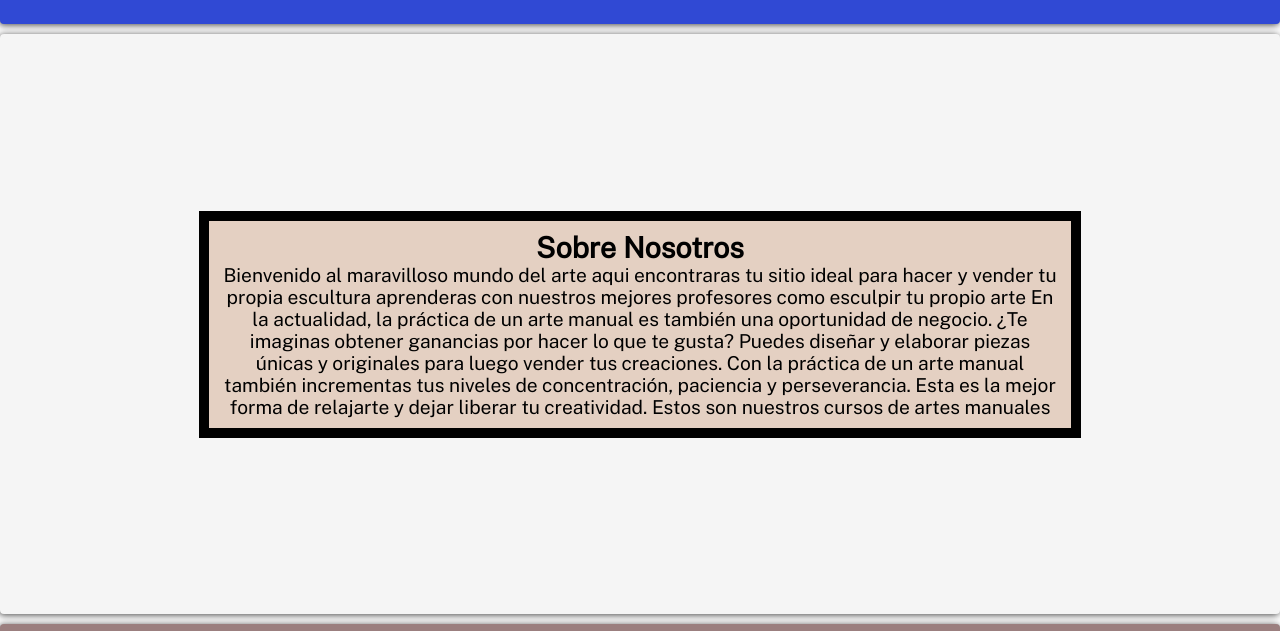
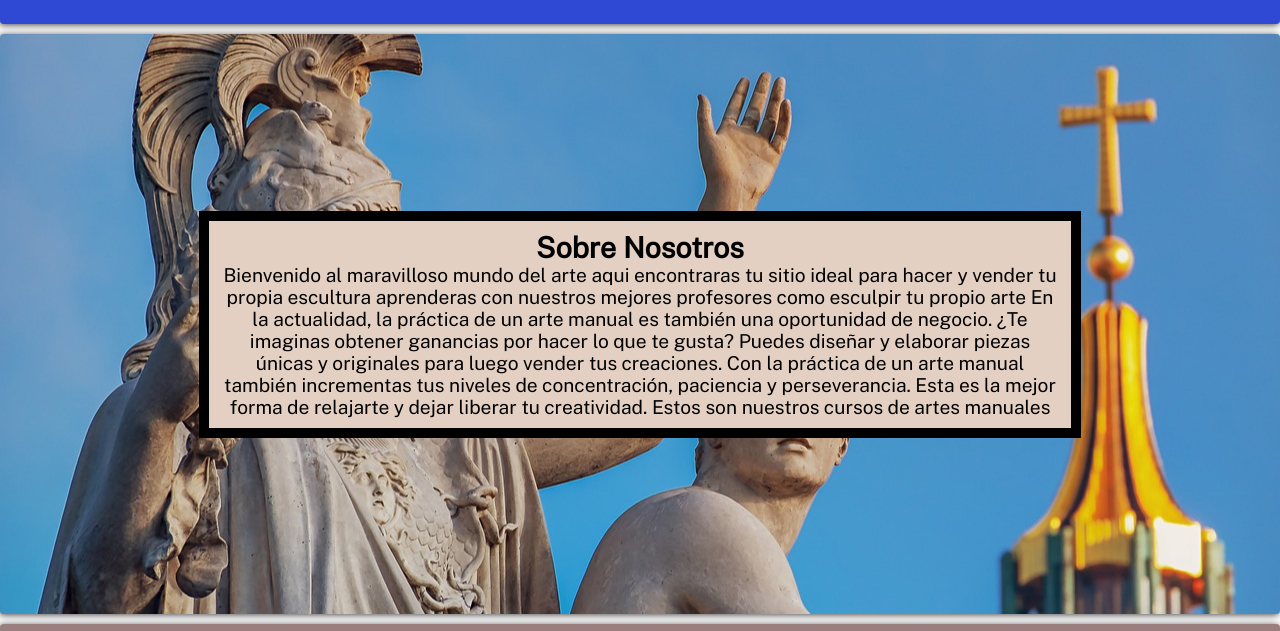
Before and after one commit to joelmendoza270799/Segunda-Preentrega-Joel-Mendooza, a plain HTML site: page index.html in a window 1280 px wide. Shown: the part 76-707 px from the top of the page. Drawn offline with nearby package versions, Linux system fonts and the light colour scheme; the site is published under a folder, as on GitHub Pages, so addresses that start at the root find nothing.

Commit message:
background image added

```diff
--- a/css/style.css
+++ b/css/style.css
@@ -57,7 +57,7 @@ nav a:hover{
 .main {
   grid-area: main;
   background-color: #f5f5f5;
-  background-image: url(/img/monument-3388941_1280.jpg);
+  background-image: url(../img/monument-3388941_1280.jpg);
   background-size: cover;
   background-position: center;
   display: grid;
```
